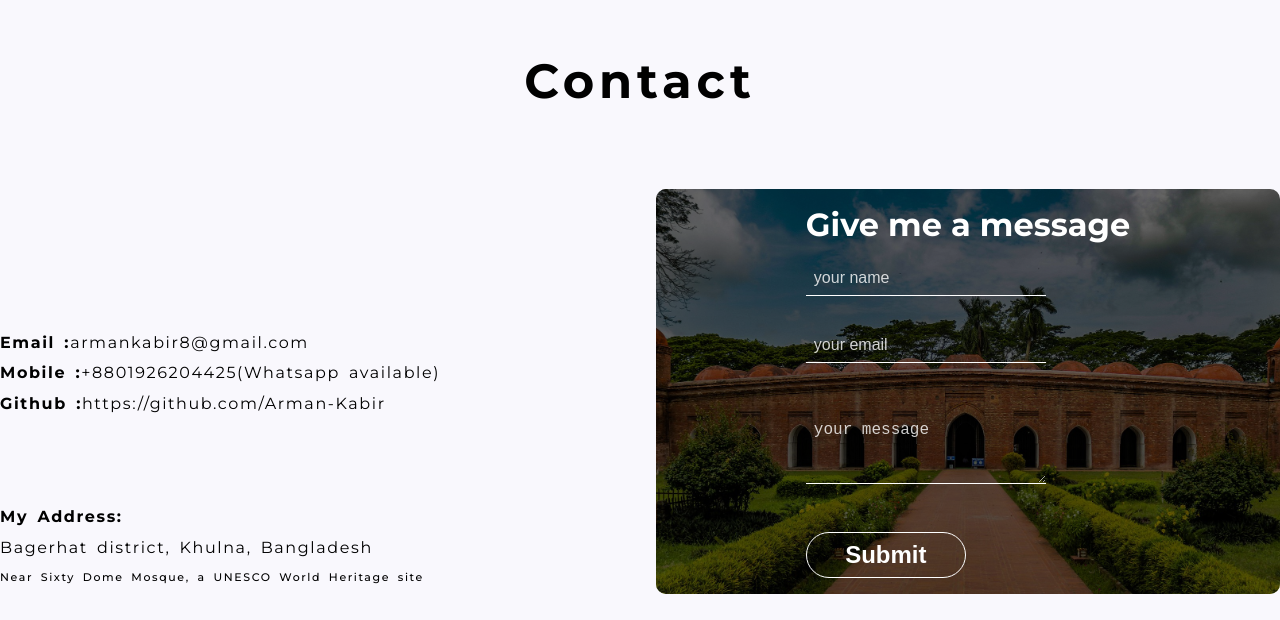
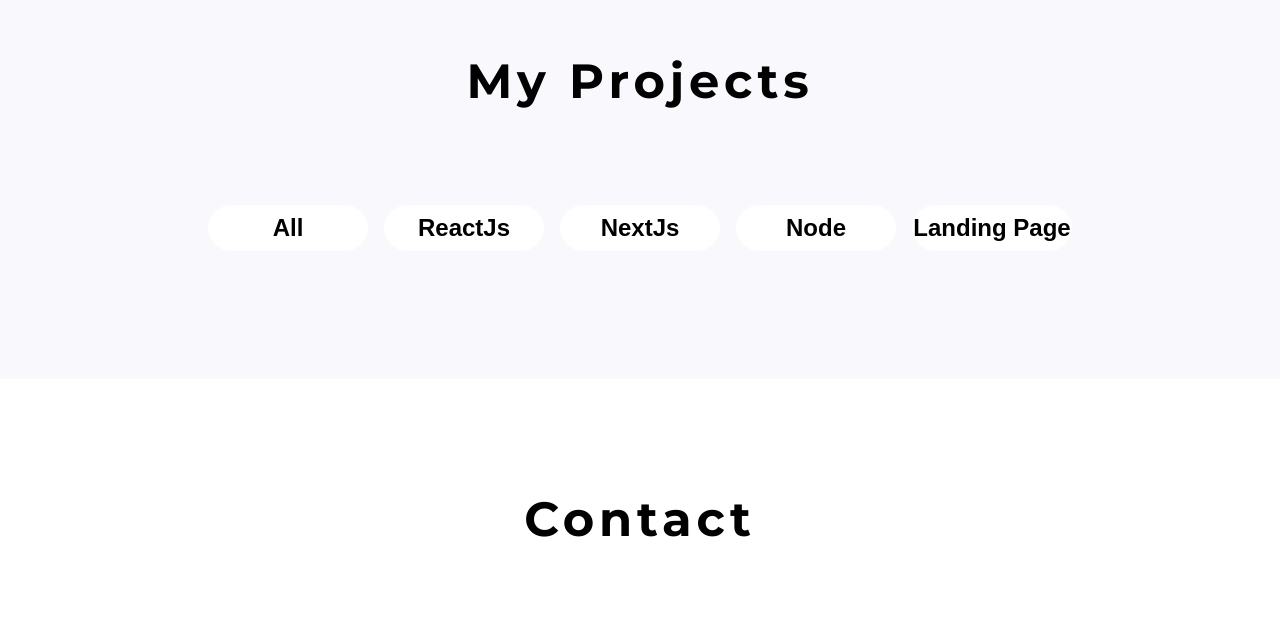
Before and after one commit to Arman-Kabir/portfolio, a React (Vite) app: page / in a window 1280 px wide. Shown: the part 2360-2980 px from the top of the page. Built offline with nearby package versions, Linux system fonts and the light colour scheme.

Commit message:
button created

```diff
--- a/src/App.tsx
+++ b/src/App.tsx
@@ -4,6 +4,7 @@ import Contact from './components/Contact/Contact';
 import Footer from './components/Footer/Footer';
 import HeroSection from './components/Hero/Hero';
 import Navbar from './components/Navbar/Navbar';
+import Projects from './components/Projects/Projects';
 import Skills from './components/Skills/Skills';
 
 
@@ -17,6 +18,7 @@ function App() {
         <HeroSection></HeroSection>
         <About></About>
         <Skills></Skills>
+        <Projects></Projects>
         <Contact></Contact>
         <Footer></Footer>
       </div >
--- a/src/components/Contact/Contact.tsx
+++ b/src/components/Contact/Contact.tsx
@@ -60,7 +60,7 @@ const Contact = () => {
                         {errors.email && <span>Plz, write your email</span>}
                         {errors.message && <span>Plz, write me a message</span>}
 
-                        <button className='submit' type="submit">Submit </button>
+                        <button className='btn' type="submit">Submit </button>
 
                     </form>
 
--- a/src/components/Projects/Projects.css
+++ b/src/components/Projects/Projects.css
@@ -0,0 +1,9 @@
+.projects_container{
+
+    margin: 0 auto;
+}
+.project_categories{
+    display: flex;
+    gap:1rem;
+    justify-content: center;
+}
--- a/src/components/Projects/Projects.tsx
+++ b/src/components/Projects/Projects.tsx
@@ -1,8 +1,27 @@
+import { SectionHeader } from '../SectionHeader/SectionHeader';
 import './Projects.css';
 
 const Projects = () => {
+    function handleButton(arg) {
+        console.log(arg);
+    }
+
+
     return (
-        <section>Projects</section>
+        <section className='section_container'>
+            <SectionHeader title="My Projects"></SectionHeader>
+            <div className="  container projects_container">
+                <div className='project_categories'>
+                    <button onClick={() => handleButton('all')} className='btn btn_dark'>All</button>
+                    <button onClick={() => handleButton('react')} className='btn btn_dark'>ReactJs</button>
+                    <button onClick={() => handleButton('next')} className='btn btn_dark'>NextJs</button>
+                    <button onClick={() => handleButton('node')} className='btn btn_dark'>Node</button>
+                    <button onClick={() => handleButton('landing')} className='btn btn_dark'>Landing Page</button>
+
+                </div>
+
+            </div>
+        </section>
     )
 }
 
--- a/src/index.css
+++ b/src/index.css
@@ -127,7 +127,7 @@ a {
 /* Container */
 
 /* button */
-button{
+.btn{
   margin: 1rem 0;
   padding: .5rem 0;
   cursor: pointer;
@@ -139,7 +139,11 @@ button{
   border: 1px solid #fff;
   border-radius: 50px;
 }
-button:hover{
+.btn_dark{
+  color:#000;
+  background-color: #fff;
+}
+.btn:hover{
   color:#000;
   background-color: #fff;
   /* padding: .7rem .3rem; */
```
